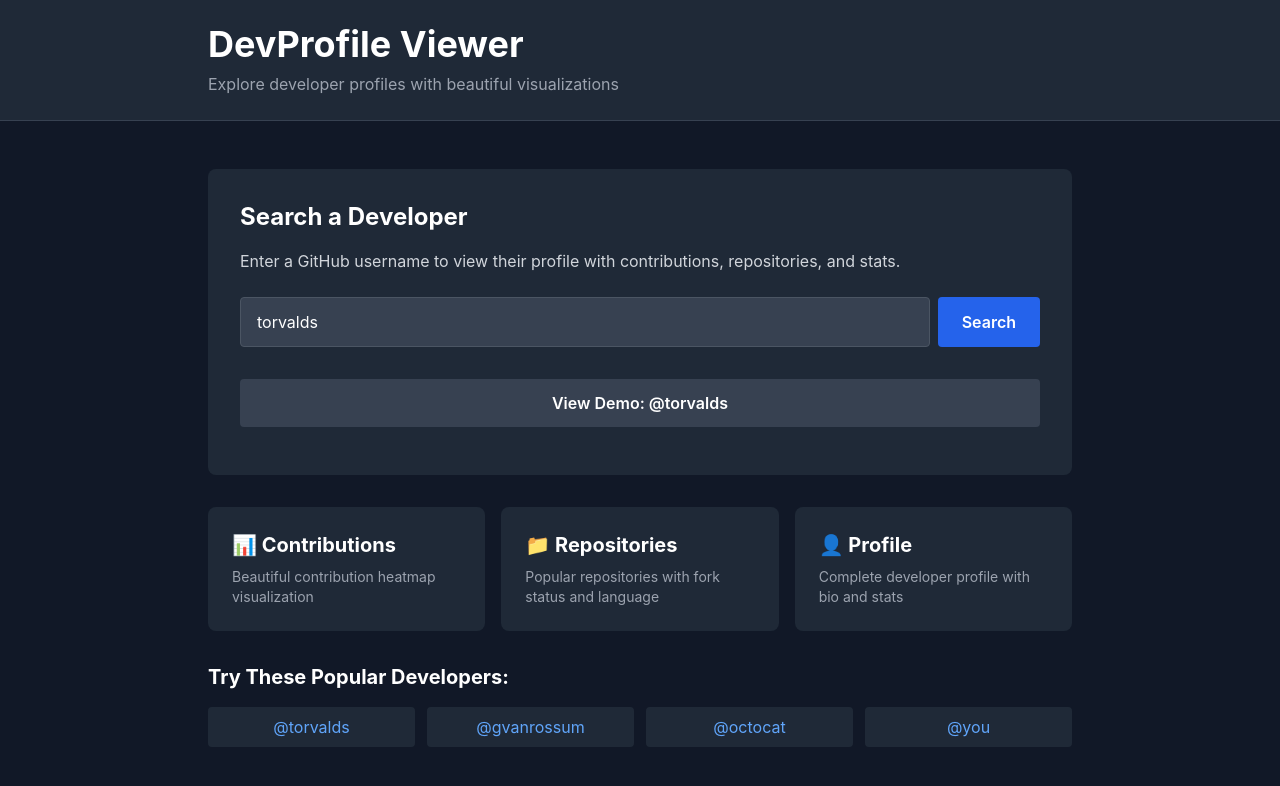
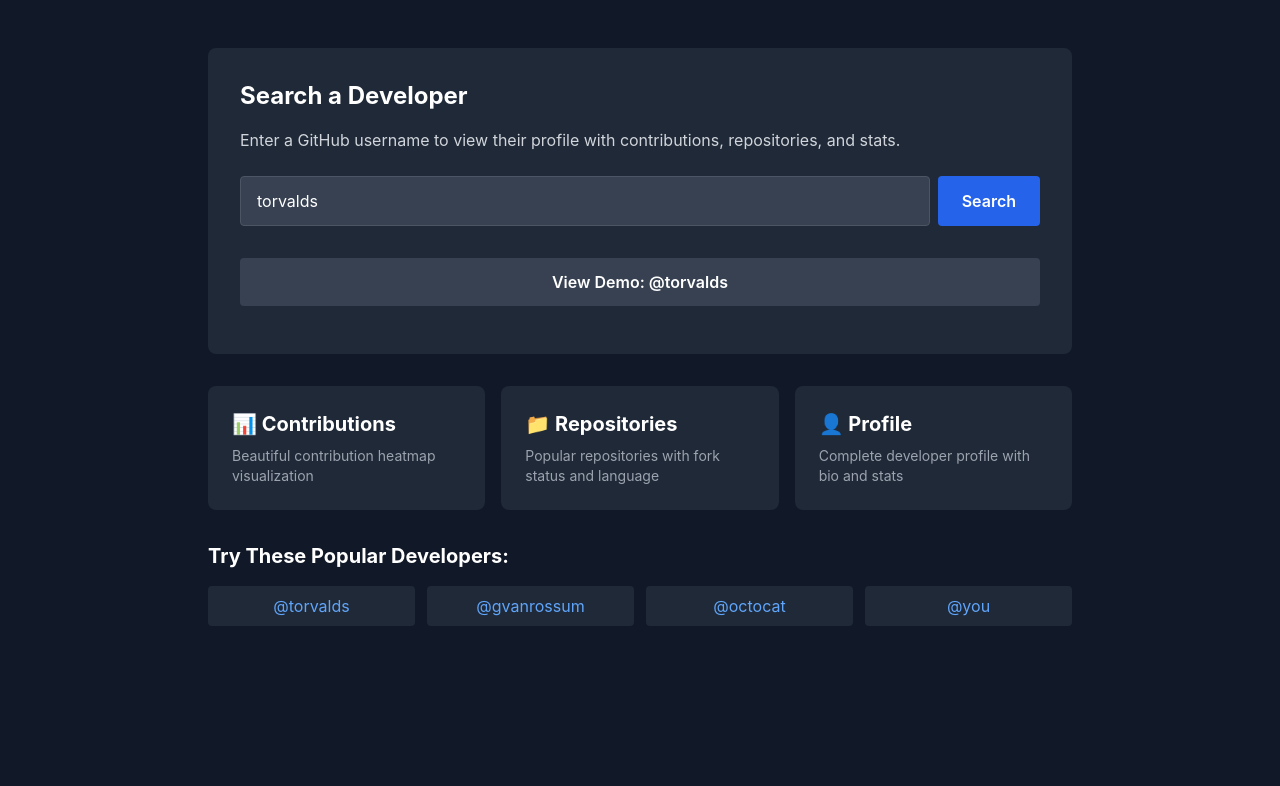
Before and after one commit to JulioushKumarDas/dev-profile-viewer, a React (Vite) app: page / in a window 1280 px wide. Shown: the top 786 px of the page. Built offline with nearby package versions, Linux system fonts and the light colour scheme.

Commit message:
Made changes for userprofile and navbar

```diff
--- a/src/components/DeveloperCard.tsx
+++ b/src/components/DeveloperCard.tsx
@@ -20,7 +20,7 @@ const DeveloperCard: React.FC<DeveloperCardProps> = ({ selectedYear, onYearChang
           <img
             src={developerData.avatar_url}
             alt={developerData.name}
-            className="w-32 h-32 rounded-lg"
+            className="rounded-full border-2 border-gray-700"
           />
         </div>
 
--- a/src/pages/DeveloperProfilePage.tsx
+++ b/src/pages/DeveloperProfilePage.tsx
@@ -31,7 +31,6 @@ const DeveloperProfilePage: React.FC = () => {
   return (
     <div className="bg-gray-900 text-white min-h-screen">
       <HeaderNavigation />
-
       <main className="container mx-auto px-4 py-8 max-w-6xl">
         {isLoading && (
           <div className="text-center py-12">
@@ -61,13 +60,12 @@ const DeveloperProfilePage: React.FC = () => {
                 <DeveloperCard selectedYear={selectedYear} onYearChange={setSelectedYear} />
               </div>
               <div className="flex-1">
+                <NavigationTabs username={username || ''} />
                 <PopularRepositories />
                 <CommitVisualization />
                 <ProjectsShowcase />
               </div>
             </div>
-
-            <NavigationTabs username={username || ''} />
             <Outlet />
           </>
         )}
--- a/src/pages/HomePage.tsx
+++ b/src/pages/HomePage.tsx
@@ -15,13 +15,6 @@ const HomePage: React.FC = () => {
 
   return (
     <div className="bg-gray-900 text-white min-h-screen">
-      {/* Header */}
-      <header className="bg-gray-800 border-b border-gray-700 py-6">
-        <div className="container mx-auto px-4 max-w-4xl">
-          <h1 className="text-4xl font-bold mb-2">DevProfile Viewer</h1>
-          <p className="text-gray-400">Explore developer profiles with beautiful visualizations</p>
-        </div>
-      </header>
 
       {/* Main Content */}
       <main className="container mx-auto px-4 py-12 max-w-4xl">
--- a/src/router/AppRouter.tsx
+++ b/src/router/AppRouter.tsx
@@ -11,10 +11,10 @@ const AppRouter: React.FC = () => {
       <Routes>
         <Route path="/" element={<HomePage />} />
         <Route path="/profile/:username" element={<DeveloperProfilePage />}>
-          <Route path="/profile/:username/overview" element={<LoadingPage />} />
-          <Route path="/profile/:username/projects" element={<LoadingPage />} />
-          <Route path="/profile/:username/contributions" element={<LoadingPage />} />
-          <Route path="/profile/:username/skills" element={<LoadingPage />} />
+          <Route path="/profile/:username/overview" />
+          <Route path="/profile/:username/projects"  />
+          <Route path="/profile/:username/contributions" />
+          <Route path="/profile/:username/skills" />
         </Route>
       </Routes>
     </BrowserRouter>
```
